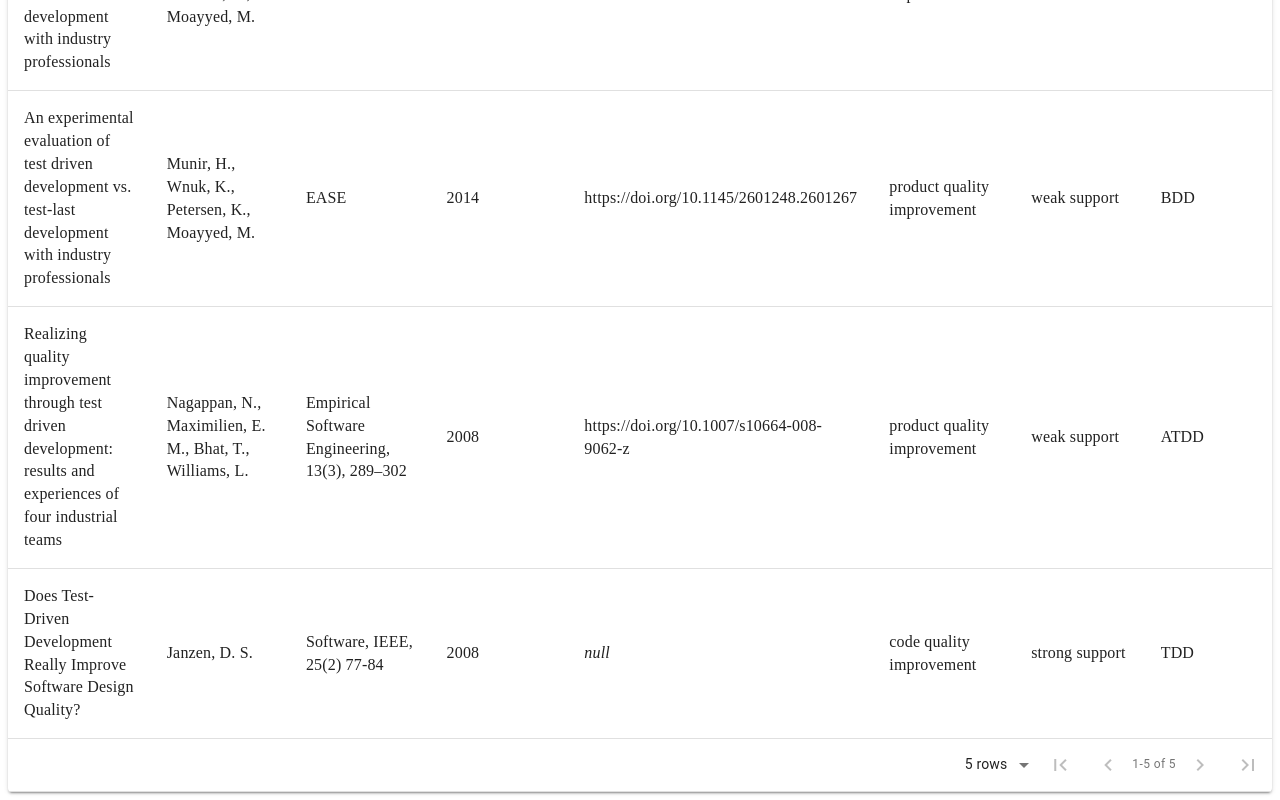
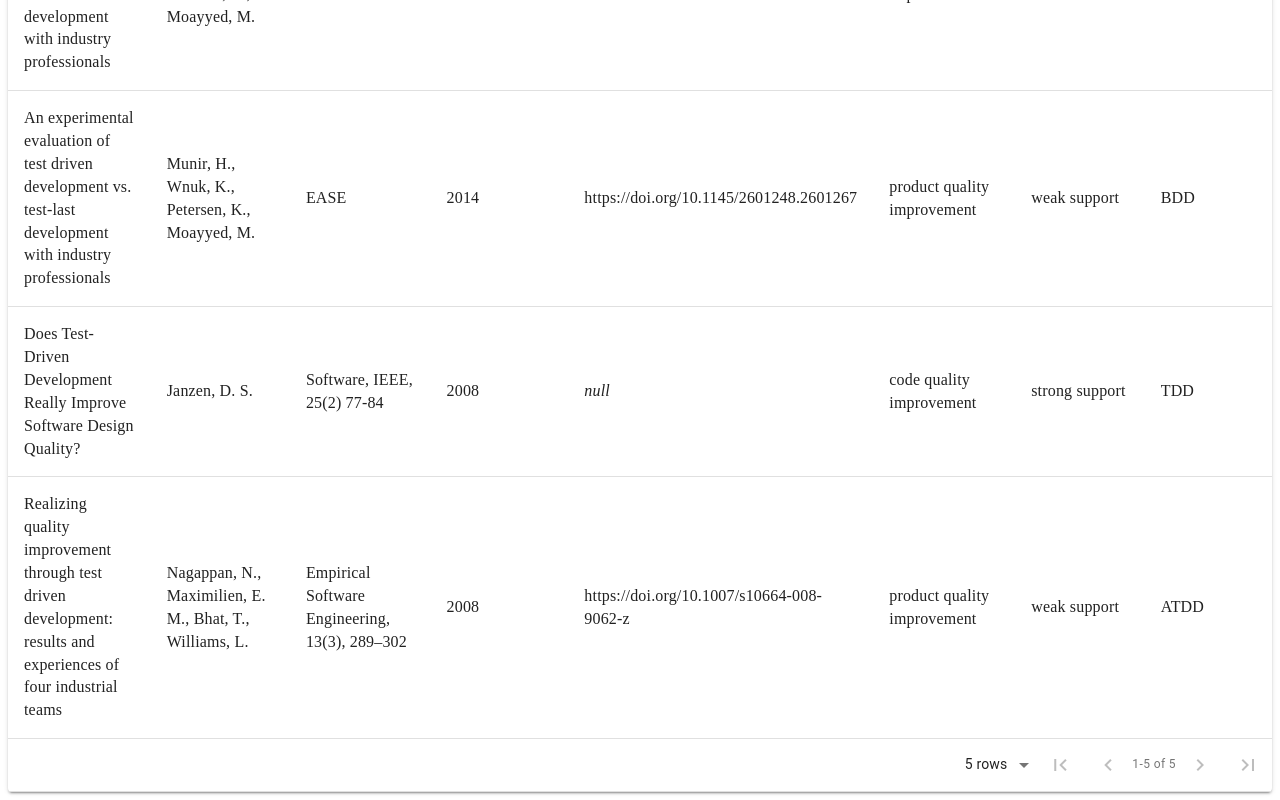
Before and after one commit to jasonchriscodes/Speed, a React (Create React App) app in the folder client/: page / in a window 1280 px wide. Shown: the part 543-1343 px from the top of the page. Built offline with nearby package versions, Linux system fonts and the light colour scheme.

Commit message:
chore: add default sort

```diff
--- a/client/src/pages/View/ViewPage.jsx
+++ b/client/src/pages/View/ViewPage.jsx
@@ -66,7 +66,7 @@ const ViewPage = () => {
     },
   ]);
   const columns = [
-    { title: "title", field: "title", align: "left" },
+    { title: "title", field: "title", align: "left", defaultSort:"asc"},
     { title: "authors", field: "authors", align: "left" },
     { title: "source", field: "source", align: "left" },
     { title: "pubyear", field: "pubyear", align: "left" },
```
